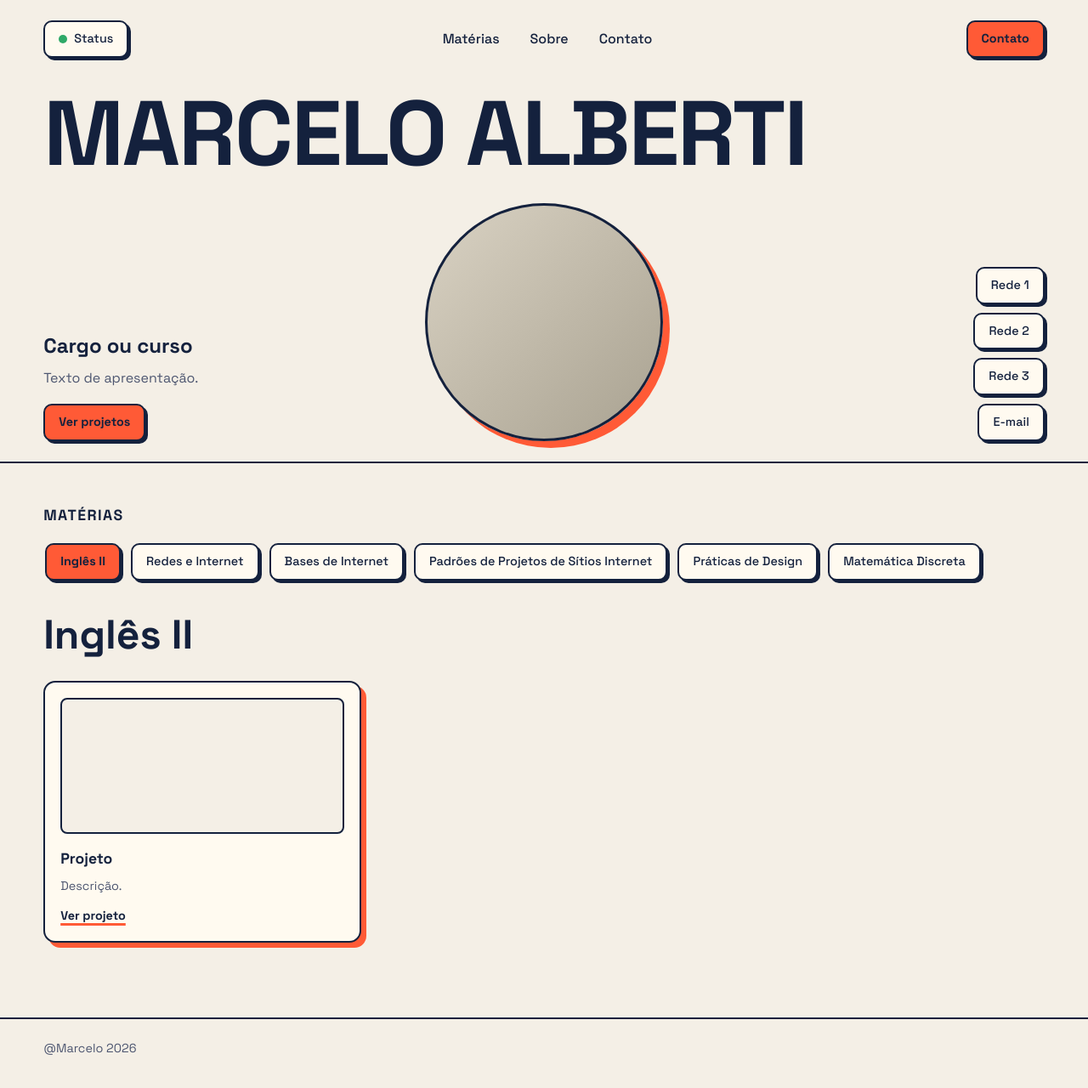
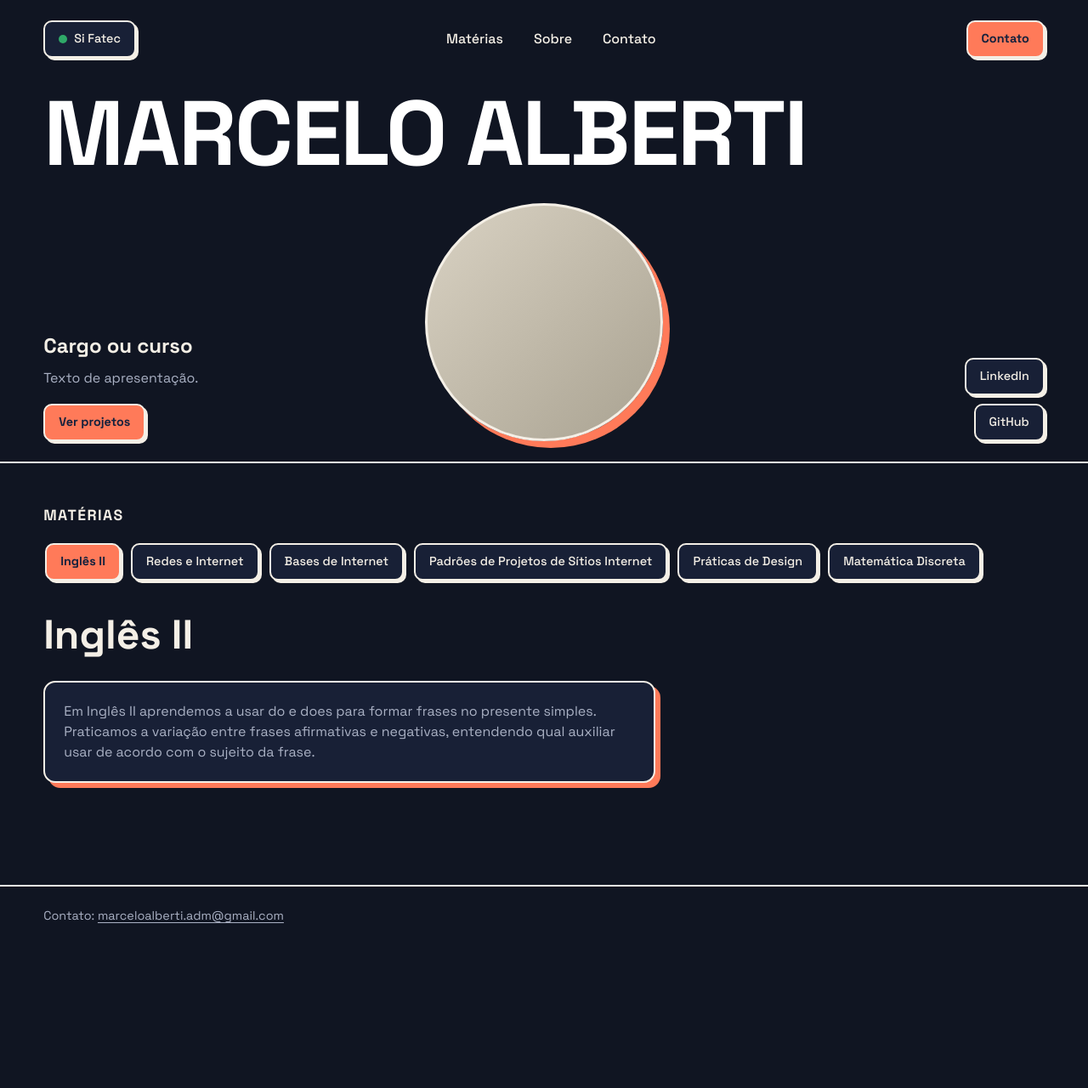
Before and after one commit to Zelo919/portfolio_marcelo, a plain HTML site: page index.html in a window 1280 px wide. Shown: the whole page at 85% size. After the commit the page ends 1124 px from the top, so only its background shows below. Drawn offline with Linux system fonts and the light colour scheme.

Commit message:
pequenas alterações

```diff
--- a/index.html
+++ b/index.html
@@ -3,7 +3,7 @@
 <head>
   <meta charset="utf-8">
   <meta name="viewport" content="width=device-width, initial-scale=1">
-  <title>Marcelo Alberti | Portfólio</title>
+  <title>Portfólio Marcelo Alberti</title>
   <link rel="stylesheet" href="https://fonts.googleapis.com/css2?family=Space+Grotesk:wght@400;500;700&display=swap">
   <link rel="stylesheet" href="style.css">
 </head>
@@ -11,20 +11,20 @@
 
   <header>
     <div class="wrap">
-      <span class="pill"><span class="dot"></span>Status</span>
+      <span class="pill"><span class="dot"></span>Si Fatec</span>
       <nav class="top" aria-label="Principal">
         <a href="#materias">Matérias</a>
         <a href="#sobre">Sobre</a>
         <a href="#contato">Contato</a>
       </nav>
-      <a class="pill dark" href="#contato">Contato</a>
+      <a class="pill dark" href="mailto:marceloalberti.adm@gmail.com">Contato</a>
     </div>
   </header>
 
   <main>
     <section class="hero">
       <div class="wrap">
-        <h1>Marcelo Alberti</h1>
+        <h1><span class="o">Marcelo</span> Alberti</h1>
         <div class="photo" role="img" aria-label="Foto de Marcelo Alberti"></div>
 
         <div class="intro" id="sobre">
@@ -34,10 +34,8 @@
         </div>
 
         <div class="socials" id="contato">
-          <a class="pill" href="#">Rede 1</a>
-          <a class="pill" href="#">Rede 2</a>
-          <a class="pill" href="#">Rede 3</a>
-          <a class="pill" href="#">E-mail</a>
+          <a class="pill" href="https://www.linkedin.com/in/marcelo-alberti-315b792a8?utm_source=share_via&amp;utm_content=profile&amp;utm_medium=member_ios" target="_blank" rel="noopener">LinkedIn</a>
+          <a class="pill" href="https://github.com/Zelo919" target="_blank" rel="noopener">GitHub</a>
         </div>
       </div>
     </section>
@@ -57,25 +55,15 @@
 
         <div class="panel" id="ingles-ii">
           <h4>Inglês II</h4>
-          <div class="grid">
-            <article class="card">
-              <div class="thumb"></div>
-              <h5>Projeto</h5>
-              <p>Descrição.</p>
-              <a href="#">Ver projeto</a>
-            </article>
+          <div class="textbox">
+            <p>Em Inglês II aprendemos a usar do e does para formar frases no presente simples. Praticamos a variação entre frases afirmativas e negativas, entendendo qual auxiliar usar de acordo com o sujeito da frase.</p>
           </div>
         </div>
 
         <div class="panel" id="redes-e-internet">
           <h4>Redes e Internet</h4>
-          <div class="grid">
-            <article class="card">
-              <div class="thumb"></div>
-              <h5>Projeto</h5>
-              <p>Descrição.</p>
-              <a href="#">Ver projeto</a>
-            </article>
+          <div class="textbox">
+            <p>Em Redes e Internet estudamos as camadas dos modelos OSI e DoD e conceitos essenciais como DHCP, endereçamento IP e gateway. Também vimos os protocolos de roteamento, que definem o caminho que os dados percorrem entre as redes.</p>
           </div>
         </div>
 
@@ -83,10 +71,9 @@
           <h4>Bases de Internet</h4>
           <div class="grid">
             <article class="card">
-              <div class="thumb"></div>
-              <h5>Projeto</h5>
-              <p>Descrição.</p>
-              <a href="#">Ver projeto</a>
+              <img class="thumb" src="placeholder.svg" alt="Prévia do projeto TechVerse FATEC">
+              <h5>TechVerse FATEC</h5>
+              <a href="https://techversefatec.wordpress.com" target="_blank" rel="noopener">Ver projeto</a>
             </article>
           </div>
         </div>
@@ -145,13 +132,8 @@
 
         <div class="panel" id="matematica-discreta">
           <h4>Matemática Discreta</h4>
-          <div class="grid">
-            <article class="card">
-              <div class="thumb"></div>
-              <h5>Projeto</h5>
-              <p>Descrição.</p>
-              <a href="#">Ver projeto</a>
-            </article>
+          <div class="textbox">
+            <p>Em Matemática Discreta estudamos matrizes, a multiplicação de matrizes e as matrizes inversas. Também vimos a função quadrática e fizemos uma revisão de equações.</p>
           </div>
         </div>
       </div>
@@ -159,7 +141,7 @@
   </main>
 
   <footer>
-    <div class="wrap">@Marcelo 2026</div>
+    <div class="wrap">Contato: <a href="mailto:marceloalberti.adm@gmail.com">marceloalberti.adm@gmail.com</a></div>
   </footer>
 
 </body>
--- a/style.css
+++ b/style.css
@@ -1,23 +1,12 @@
 :root {
-  --bg: #f4efe6;
-  --ink: #14213d;
-  --mut: #4d5670;
-  --card: #fffaf0;
-  --accent: #ff5a36;
+  --bg: #101522;
+  --ink: #f4efe6;
+  --mut: #aab1c4;
+  --card: #182036;
+  --accent: #ff7a59;
   --green: #2fa968;
   --pad: clamp(20px, 4vw, 72px);
-  color-scheme: light;
-}
-
-@media (prefers-color-scheme: dark) {
-  :root {
-    --bg: #101522;
-    --ink: #f4efe6;
-    --mut: #aab1c4;
-    --card: #182036;
-    --accent: #ff7a59;
-    color-scheme: dark;
-  }
+  color-scheme: dark;
 }
 
 * {
@@ -108,7 +97,10 @@ h1 {
   line-height: .92;
   letter-spacing: -.02em;
   text-transform: uppercase;
+  color: #fff;
 }
+
+h1 .o { display: block; }
 
 .photo {
   width: min(62vw, 260px);
@@ -183,7 +175,6 @@ h1 {
   margin-bottom: 28px;
 }
 
-
 .grid {
   display: grid;
   gap: 28px;
@@ -221,6 +212,16 @@ h1 {
   text-underline-offset: 4px;
 }
 
+.textbox {
+  max-width: 720px;
+  border: 2px solid var(--ink);
+  border-radius: 14px;
+  padding: 22px;
+  background: var(--card);
+  box-shadow: 6px 6px 0 var(--accent);
+}
+
+.textbox p { color: var(--mut); }
 
 footer {
   border-top: 2px solid var(--ink);
@@ -229,6 +230,7 @@ footer {
   font-size: .9rem;
 }
 
+footer a { text-decoration: underline; text-underline-offset: 3px; }
 
 @media (min-width: 700px) {
   nav.top { display: flex; }
```
